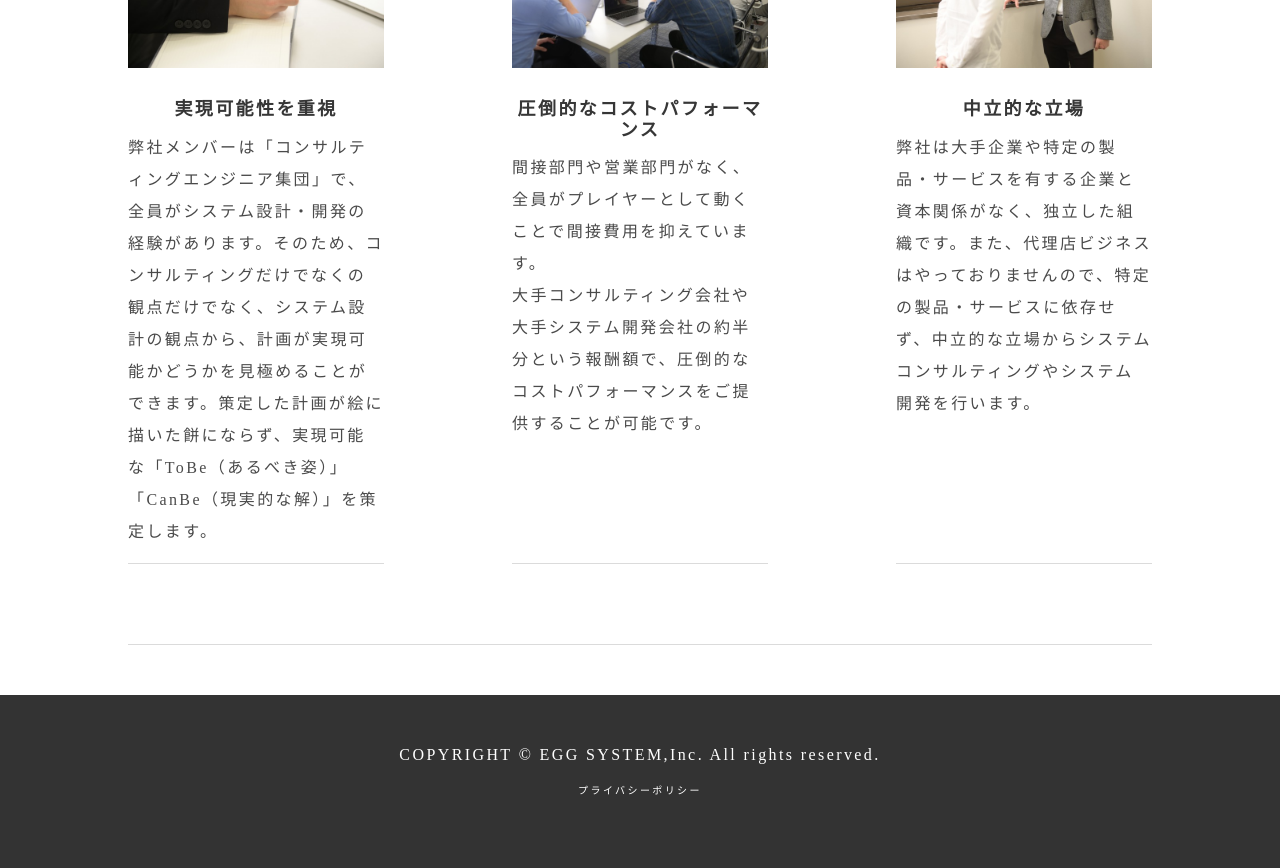
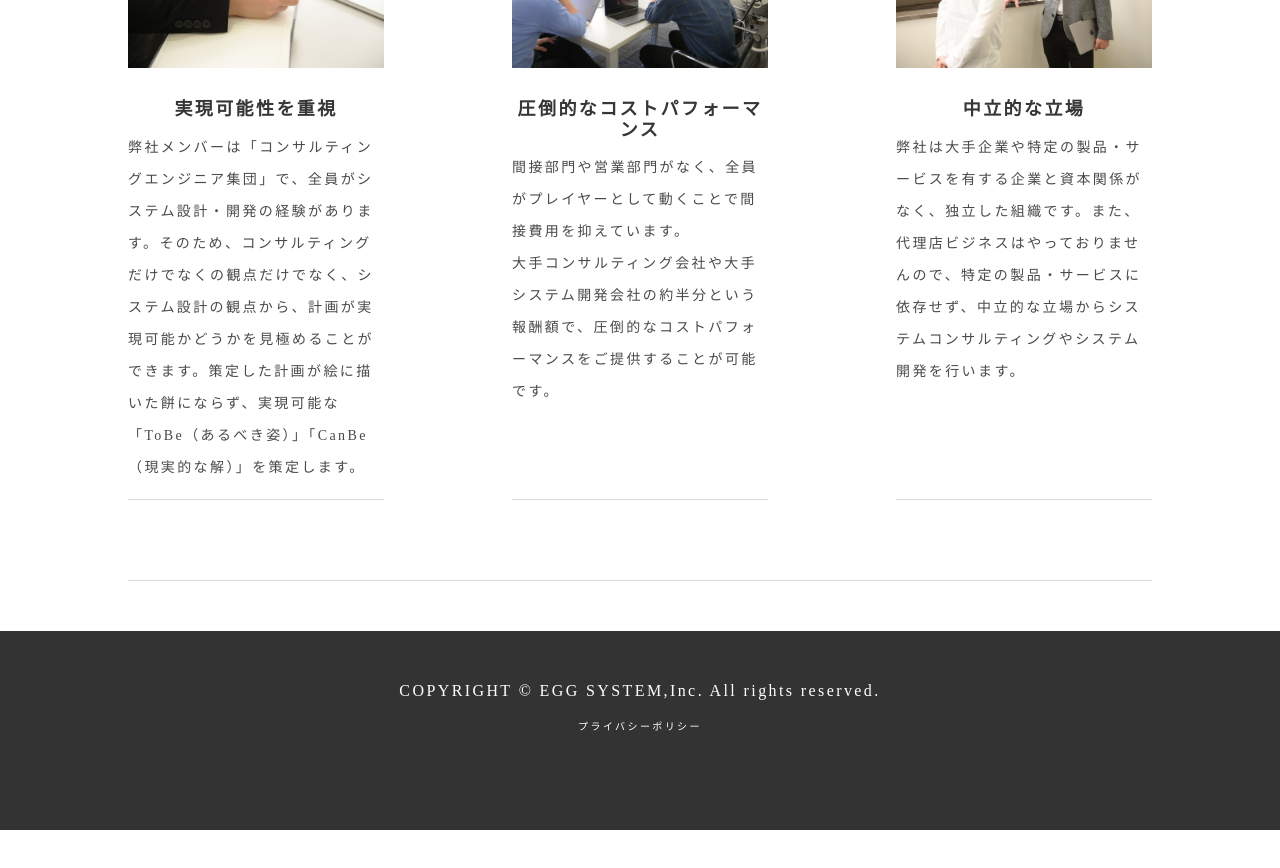
Before and after one commit to egg-system/corporate-site, a Nuxt app: page /about in a window 1280 px wide. Shown: the part 2480-3348 px from the top of the page. After the commit the page ends 3310 px from the top, so only its background shows below. Built offline with nearby package versions, Linux system fonts and the light colour scheme.

Commit message:
わたしたちについて修正 #122 -2

```diff
--- a/components/pages/about/TheValue.vue
+++ b/components/pages/about/TheValue.vue
@@ -81,7 +81,7 @@ export default {
   text-align: center;
 }
 .text {
-  font-size: 1rem;
+  font-size: 0.875rem;
   line-height: 32px;
 }
 @media screen and (max-width: 768px) {
@@ -92,9 +92,6 @@ export default {
     width: 100%;
     padding-bottom: 30px;
   }
-  .text {
-    font-size: 0.875rem;
-  }
   .sp {
     display: none;
   }
```
